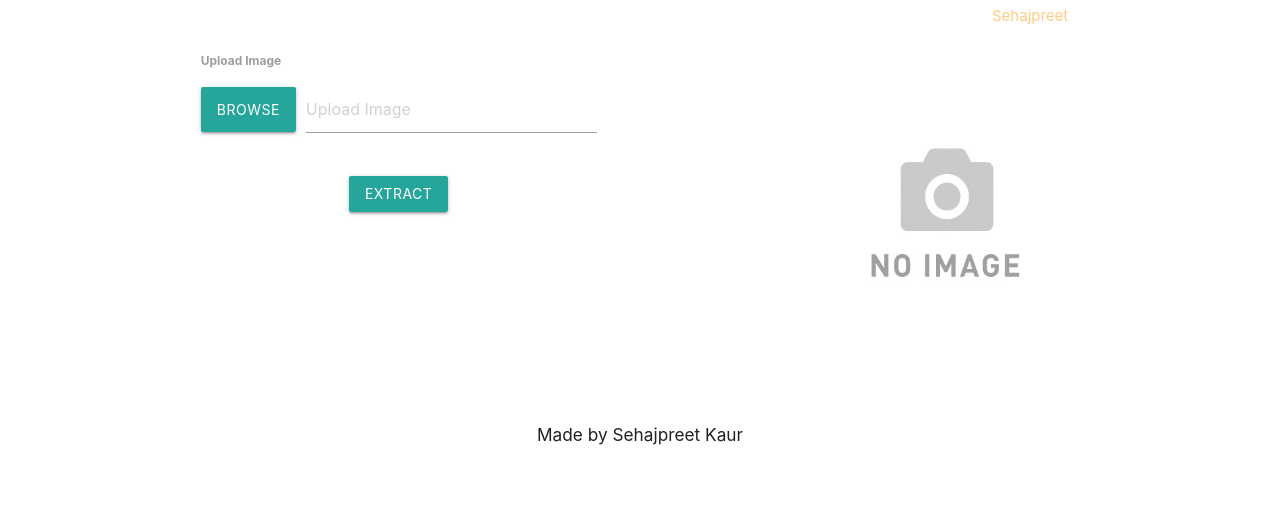
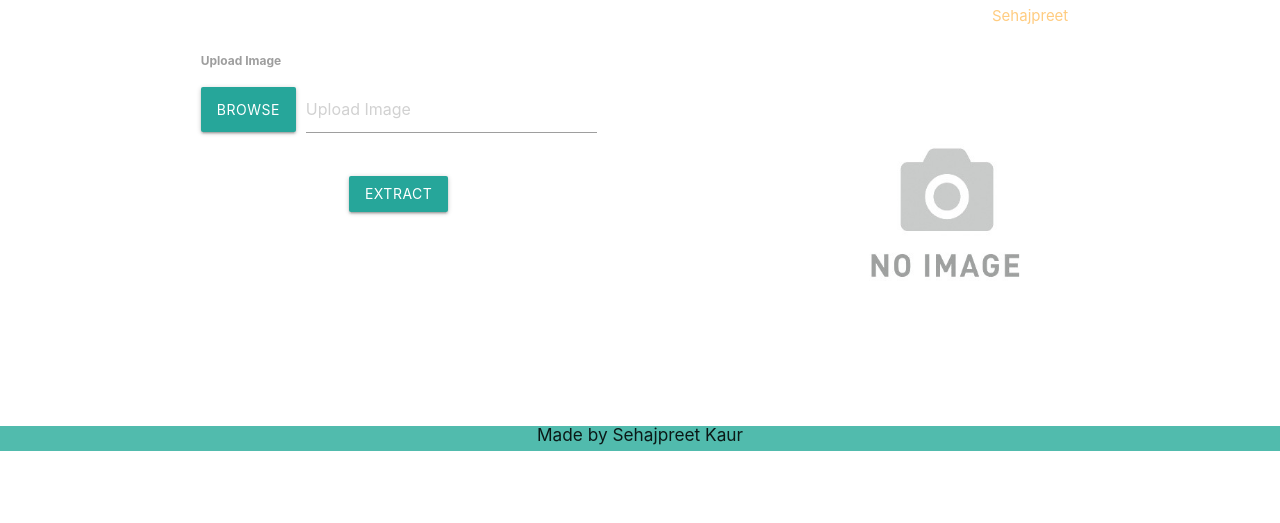
Before and after one commit to sehajmander12/TextExtraction, a Flask app: page / in a window 1280 px wide. Shown: the part 80-603 px from the top of the page. Run offline with Flask 2, Linux system fonts and the light colour scheme; some libraries are stand-ins or nearby versions.

Commit message:
Update index.html

```diff
--- a/app/templates/index.html
+++ b/app/templates/index.html
@@ -84,7 +84,7 @@
   </div>
   </div>
   <div class="row">
-        <div class="col-md-12 bg-danger text-center text-black row center">
+        <div style="background-color: #51BBAD" class="col-md-12 bg-danger text-center text-black row center">
             <h6>Made by Sehajpreet Kaur</h6>
         </div>
    </div>
```
